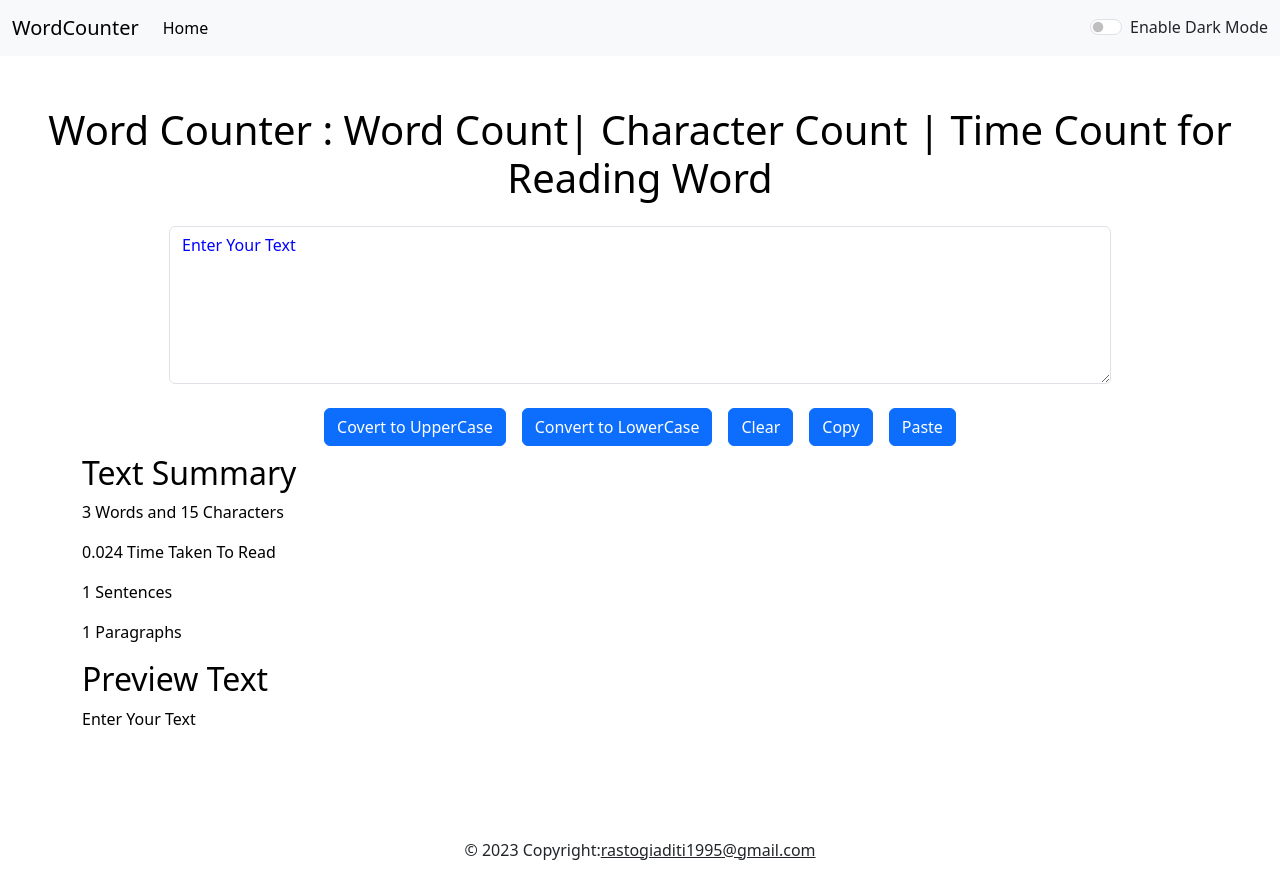
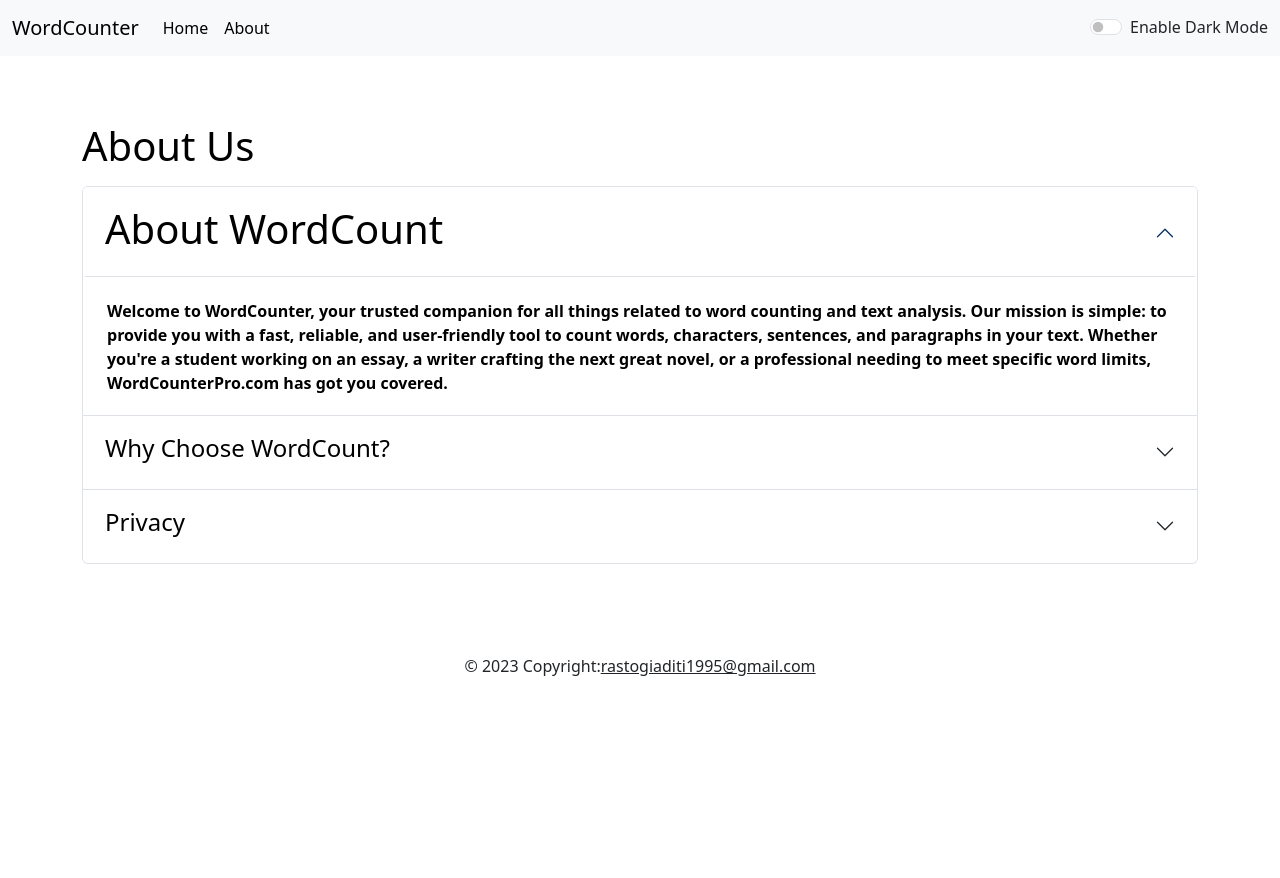
Before and after one commit to RastogiAditi/WordCounter-ReactApp, a React (Create React App) app: page /about in a window 1280 px wide. After the commit the page ends 800 px from the top, so only its background shows below. Built offline with nearby package versions, Linux system fonts and the light colour scheme.

Commit message:
WordCounter-ReactApp

```diff
--- a/src/App.js
+++ b/src/App.js
@@ -1,81 +1,70 @@
-// import {
-//   BrowserRouter,
-//   Routes,
-//   Route,
-//   // Link,
-//   // Outlet,
-// } from "react-router-dom";
-import { useState } from 'react';
-import './App.css';
-// import About from './components/About';
+import {
+  BrowserRouter,
+  Routes,
+  Route,
+  // Link,
+  // Outlet,
+} from "react-router-dom";
+import { useState } from "react";
+import "./App.css";
+import About from "./components/About";
 import Navbar from "./components/Navbar";
-import TextForm from './components/TextForm';
-import Alert from './components/Alert';
-import About from './components/About';
-import Footer from './components/Footer';
+import TextForm from "./components/TextForm";
+import Alert from "./components/Alert";
+import Footer from "./components/Footer";
 
 function App() {
-//dark mode enbale fumction
-  const [mode,setMode]=useState('light');
-    const [alert,setAlert]=useState(null);
+  //dark mode enbale fumction
+  const [mode, setMode] = useState("light");
+  const [alert, setAlert] = useState(null);
 
-    const showAlert=(msg,type)=>{
-      setAlert({
-        msg:msg,
-        type:type
+  const showAlert = (msg, type) => {
+    setAlert({
+      msg: msg,
+      type: type,
+    });
+    setTimeout(() => {
+      setAlert(null);
+    }, 2000);
+  };
 
-      })
-      setTimeout(()=>{
-        setAlert(null);
-      },2000);
+  const toggleMode = () => {
+    if (mode === "light") {
+      setMode("dark");
+      document.body.style.backgroundColor = "grey";
+      showAlert("Dark Mode is on....... ", "success");
+    } else {
+      setMode("light");
+
+      document.body.style.backgroundColor = "white";
+      showAlert("Light Mode is on....... ", "success");
     }
-
-  const toggleMode=()=>{
-    if(mode=== 'light')
-    {
-      setMode('dark');
-      document.body.style.backgroundColor='grey';
-      showAlert("Dark Mode is on....... ","success");
-    }
-    else{
-      setMode('light');
-
-      document.body.style.backgroundColor='white';
-      showAlert("Light Mode is on....... ","success");
-    }
-  }
+  };
   return (
-
-  //   <BrowserRouter>
-  //   <div>
-
-  //   <Navbar title="WordCounter" mode={mode} toggleMode={toggleMode}/>
-  //       <Alert alert={alert}/>
-  //       {/* <TextForm showAlert={showAlert} heading="Enter your text" mode={mode} /> */}
-  //   <Routes>
-  //   <Route path="/" element={<TextForm showAlert={showAlert} heading="Enter your text" mode={mode} />}/>
-  //    <Route path="/about" element={<About />} />
-
-  //   </Routes>
-  //   </div>
-  // </BrowserRouter>
+    <BrowserRouter>
     <div>
        <Navbar title="WordCounter" mode={mode} toggleMode={toggleMode}/>
         <Alert alert={alert}/>
-        <div>
-          {/* <About mode={mode}/> */}
-        <TextForm showAlert={showAlert} heading="Word Counter : Word Count| Character Count | Time Count for Reading Word" mode={mode} />
+    </div>
+    <Routes>
+      <Route exact path="/" element={ <TextForm showAlert={showAlert} heading="Word Counter : Word Count| Character Count | Time Count for Reading Word" mode={mode} />
+} />
+      <Route exact path="/about" element={<About />} />
+    </Routes>
+    <div><Footer/></div>
+  </BrowserRouter>
+);
+                              //without routing code
+    // <div>
+    //    <Navbar title="WordCounter" mode={mode} toggleMode={toggleMode}/>
+    //     <Alert alert={alert}/>
+    //     <div>
+    //       {/* <About mode={mode}/> */}
+    //     <TextForm showAlert={showAlert} heading="Word Counter : Word Count| Character Count | Time Count for Reading Word" mode={mode} />
 
-        </div>
-        <div><Footer/></div>
-       </div>
-
-
-
-  );
-
-
-
+    //     </div>
+    //     <div><Footer/></div>
+    //    </div>
 }
 
 export default App;
--- a/src/components/Navbar.js
+++ b/src/components/Navbar.js
@@ -1,24 +1,24 @@
 import React from "react";
 import PropTypes from 'prop-types';
-// import { Link } from "react-router-dom";
+import { Link } from "react-router-dom";
 
 function Navbar(props){
 
     return (
         <nav className={`navbar navbar-expand-lg navbar-${props.mode} bg-${props.mode}`}>
         <div className="container-fluid">
-          <a className="navbar-brand" href="#">{props.title}</a>
+          <Link className="navbar-brand" to="/">{props.title}</Link>
           <button className="navbar-toggler" type="button" data-bs-toggle="collapse" data-bs-target="#navbarSupportedContent" aria-controls="navbarSupportedContent" aria-expanded="false" aria-label="Toggle navigation">
             <span className="navbar-toggler-icon"></span>
           </button>
           <div className="collapse navbar-collapse" id="navbarSupportedContent">
             <ul className="navbar-nav me-auto mb-2 mb-lg-0">
               <li className="nav-item">
-                <a className="nav-link active" aria-current="page" href="#">Home</a>
+                <Link className="nav-link active" aria-current="page" to="/">Home</Link>
               </li>
-              {/* <li className="nav-item">
+              <li className="nav-item">
                 <Link className="nav-link active" aria-disabled="true" to="/about">About{props.aboutText}</Link>
-              </li> */}
+              </li>
             </ul>
            {/*dark mode switch.................... */}
            <div className={`form-check form-switch text-${props.mode ==='light'? 'dark':'light'}`}>
```
